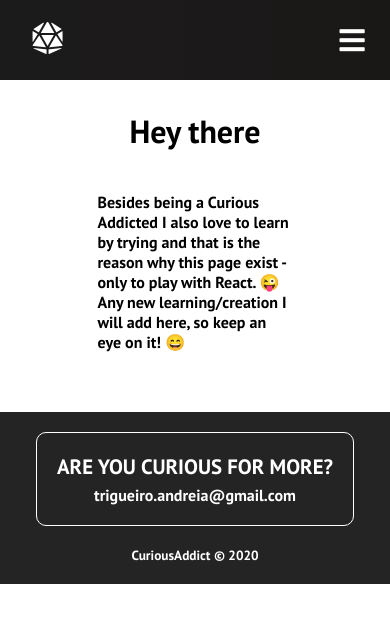
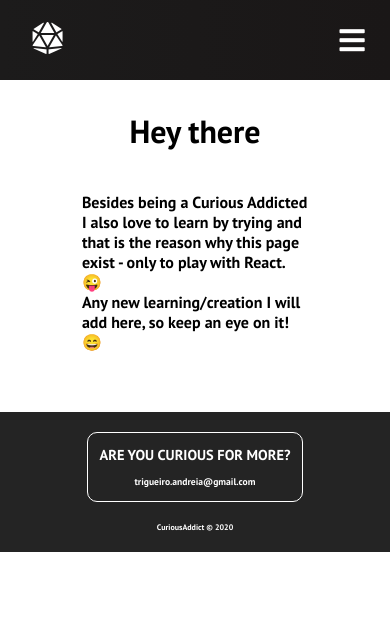
Before and after one commit to trigueira/curiousaddict, a React (Create React App) app in the folder curiousaddict-website/: page /about in a window 390 px wide. Shown: the top 622 px of the page. Built offline with nearby package versions, Linux system fonts and the light colour scheme.

Commit message:
responsiveness bug fix

```diff
--- a/curiousaddict-website/src/components/Footer.css
+++ b/curiousaddict-website/src/components/Footer.css
@@ -30,3 +30,39 @@
 .website-rights {
   padding-top: 20px;
 }
+
+@media screen and (max-width: 960px) {
+  .footer-contact {
+    padding: 15px;
+  }
+
+  .footer-contact-heading {
+    font-size: 1.1rem;
+  }
+
+  .footer-contact-email {
+    font-size: 0.8rem;
+  }
+
+  .website-rights {
+    font-size: 0.6rem;
+  }
+}
+
+@media screen and (max-width: 768px) {
+  .footer-contact {
+    padding: 12px;
+  }
+
+  .footer-contact-heading {
+    font-size: 0.9rem;
+  }
+
+  .footer-contact-email {
+    font-size: 0.6rem;
+  }
+
+  .website-rights {
+    font-size: 0.5rem;
+  }
+}
--- a/curiousaddict-website/src/components/PersonalInfo.css
+++ b/curiousaddict-website/src/components/PersonalInfo.css
@@ -4,7 +4,7 @@ h1 {
 
 .about-container p {
   max-width: 1000px;
-  width: 50%;
+  width: 58%;
   margin: 0 auto;
   padding: 40px 0px;
 }
```
